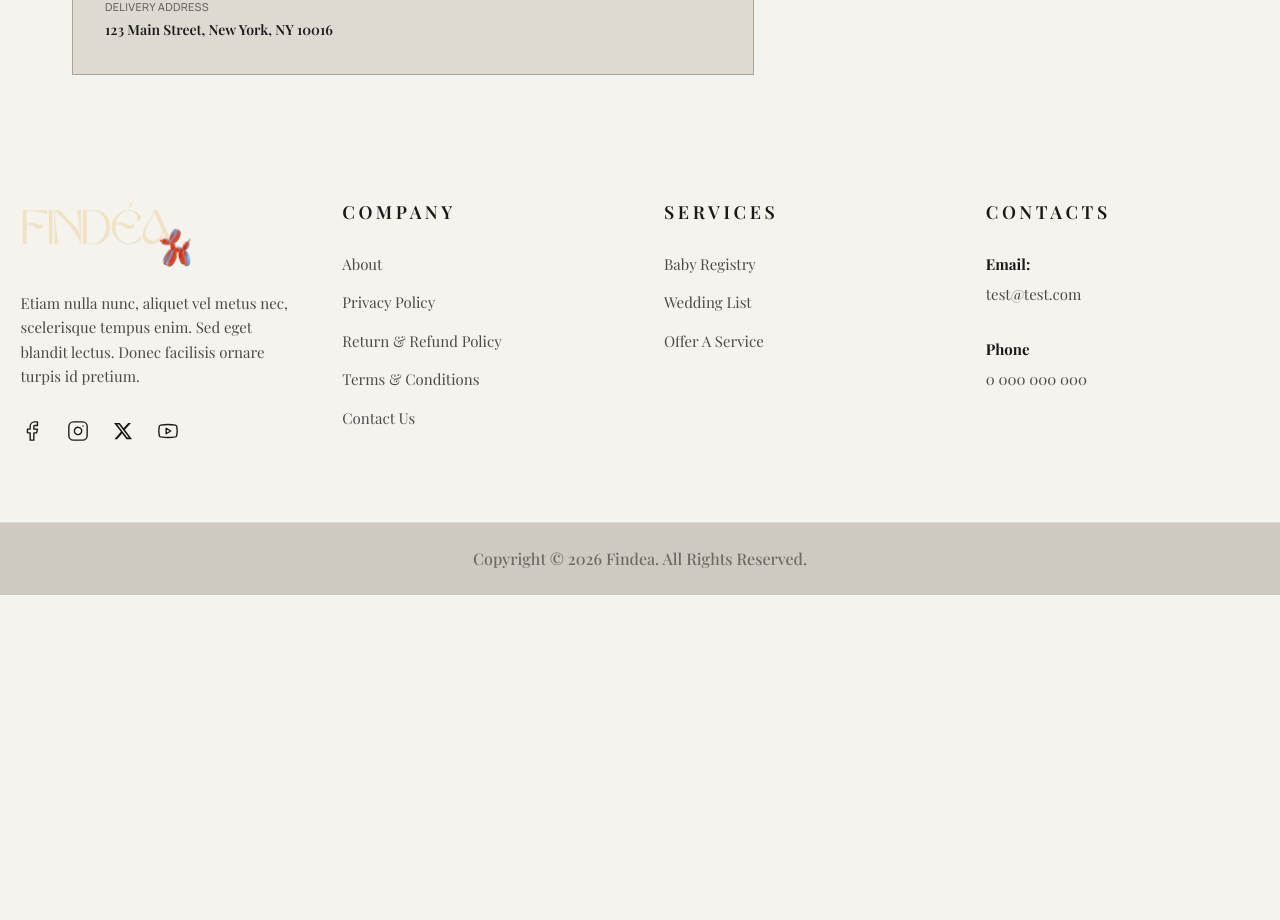
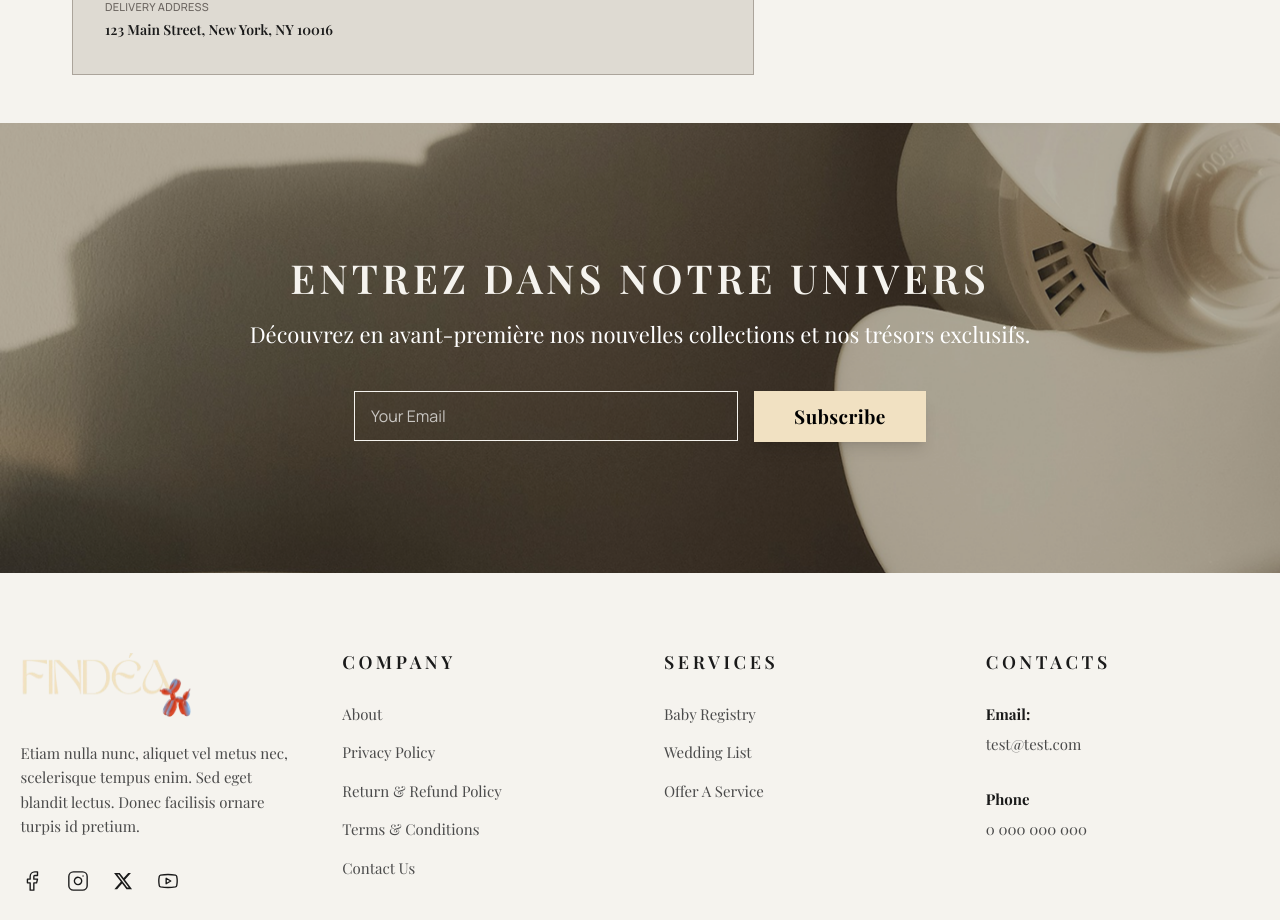
Before and after one commit to Alok4D/e-commerce-web-app, a Next.js app: page /order/confirmation in a window 1280 px wide. Shown: the part 1400-2320 px from the top of the page. Before the commit the page ends 1995 px from the top, so only its background shows below. Built offline with nearby package versions, Linux system fonts and the light colour scheme; a web font is replaced by a local one.

Commit message:
added contact page in footer

```diff
--- a/app/(landing)/order/confirmation/page.tsx
+++ b/app/(landing)/order/confirmation/page.tsx
@@ -1,6 +1,7 @@
 import Image from "next/image";
 import Link from "next/link";
 import { CheckoutFlowShell } from "@/components/checkout/CheckoutFlowShell";
+import NewsletterSection from "../../_components/NewsletterSection";
 
 const TRACK_STEPS = [
   { n: 1, title: "Order Confirmed", body: "Your order has been confirmed and we are preparing your items.", when: "Feb 1, 2024 · 9:12 AM" },
@@ -161,6 +162,7 @@ export default function OrderConfirmationPage() {
           </div>
         </div>
       </div>
+      <NewsletterSection />
     </CheckoutFlowShell>
   );
 }
```
